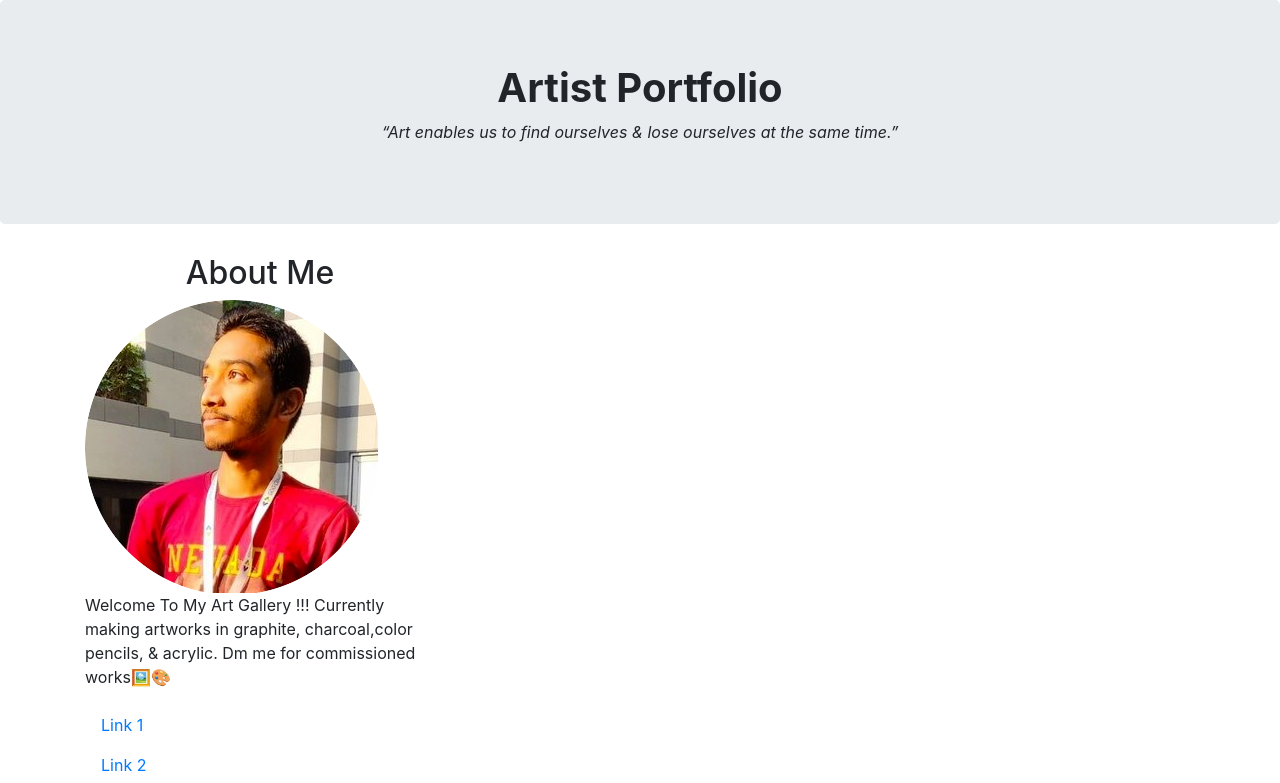
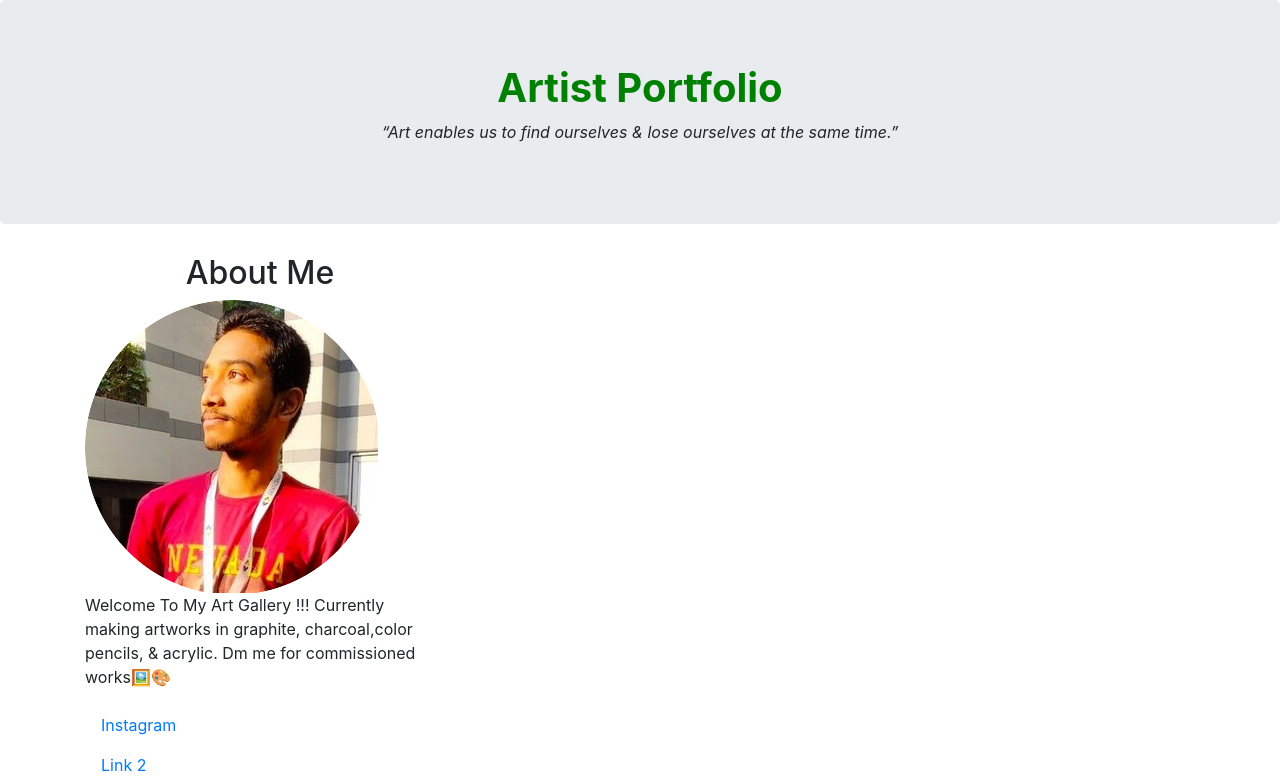
Before and after one commit to saishmhatre47/Artist-Portfolio, a plain HTML site: page index.html in a window 1280 px wide. Shown: the top 783 px of the page. Drawn offline with nearby package versions, Linux system fonts and the light colour scheme.

Commit message:
added green color and added instagram link

```diff
--- a/index.html
+++ b/index.html
@@ -16,7 +16,7 @@
 <body>
 
 <div class="jumbotron text-center" style="margin-bottom:0">
-  <h1><b>Artist Portfolio</b></h1>
+  <h1 style="color:green;"><b>Artist Portfolio</b></h1>
   <p><i>“Art enables us to find ourselves & lose ourselves at the same time.”</i></p>
 </div>
 
@@ -34,7 +34,7 @@
 
       <ul class="nav nav-pills flex-column">
         <li class="nav-item">
-          <a class="nav-link" href="#">Link 1</a>
+          <a class="nav-link" href="https://www.instagram.com/saishmhatrearts/">Instagram</a>
         </li>
         <li class="nav-item">
           <a class="nav-link" href="#">Link 2</a>
```
